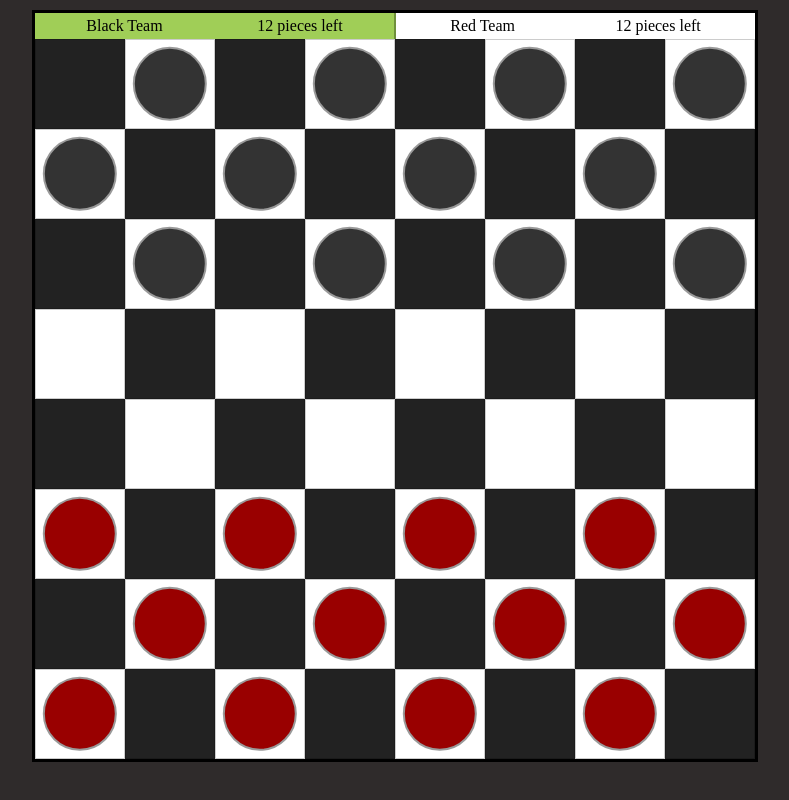
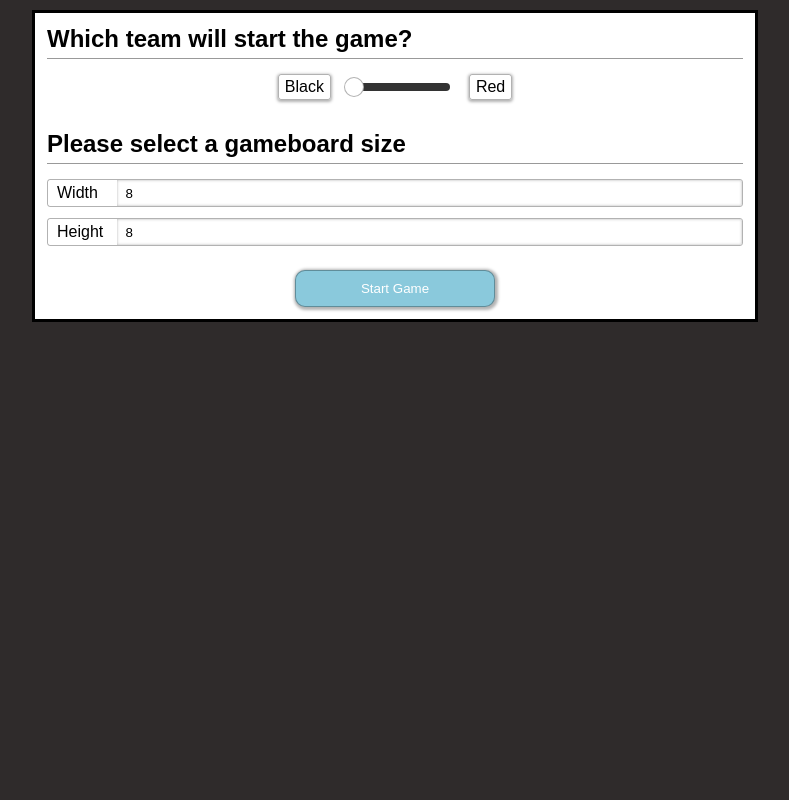
Before and after one commit to IBurn36360/one-day-checkers, a plain HTML site: page index.html in a window 1280 px wide. Shown: the whole page, without its empty margins (245-1034 px from the left). Drawn offline with Linux system fonts and the light colour scheme.

Commit message:
FINISH: Game is complete and should be playable in many settings

```diff
--- a/game.js
+++ b/game.js
@@ -1,6 +1,9 @@
 (function(){
   var GameBoard = class {
-    constructor() {
+    constructor(firstTeam, gameWidth, gameHeight) {
+      GameBoard.GAME_BOARD_HEIGHT = Number(gameHeight) || 8;
+      GameBoard.GAME_BOARD_WIDTH = Number(gameWidth) || 8;
+
       this.gameboard = [];
       this.pieceLockEnabled = false;
 
@@ -33,7 +36,12 @@
         this.gameboard.push(gameRow);
       }
 
-      this.team1.teamIsGoing = true;
+      if (firstTeam === '1') {
+        this.team1.teamIsGoing = true;
+      } else {
+        this.team2.teamIsGoing = true;
+      }
+
 
       this.render();
     }
@@ -445,13 +453,6 @@
         }
       }
 
-      console.log({
-        hasMoved,
-        validMoves,
-        validCaptures,
-        occupiedLocations,
-      });
-
       // Go to each tile and set up the state they need to be in
       if (!hasCaptured) {
         for (var validMove in validMoves) {
@@ -558,7 +559,5 @@
     }
   }
 
-  console.log([
-    new GameBoard(),
-  ]);
+  window.GameBoard = GameBoard;
 }())
--- a/index.html
+++ b/index.html
@@ -2,11 +2,33 @@
 <html lang="en">
 <head>
     <meta charset="UTF-8">
+    <meta name="viewport" content="width=device-width,initial-scale=1" />
     <title>Checkers</title>
     <link rel="stylesheet" href="./style.css">
 </head>
 <body>
-    <main id="gameboard"></main>
+    <main id="gameboard">
+        <form>
+            <h2>Which team will start the game?</h2>
+            <div class="game-setup-team-select">
+                <label for="first-team-black">Black</label>
+                <input id="first-team-black" type="radio" name="firstTeam" value="1" checked />
+                <span class="team-selector-toggle"></span>
+                <label for="first-team-red">Red</label>
+                <input id="first-team-red" type="radio" name="firstTeam" value="2" />
+            </div>
+            <h2>Please select a gameboard size</h2>
+            <div class="game-setup-width">
+                <label for="game-width">Width</label>
+                <input id="game-width" name="gameWidth" type="number" min="4" max="40" value="8">
+            </div>
+            <div class="game-setup-height">
+                <label for="game-height">Height</label>
+                <input id="game-height" name="gameHeight" type="number" min="4" max="40" value="8">
+            </div>
+            <button type="button" onclick="new window.GameBoard(document.querySelector('[name=\'firstTeam\']:checked').value, document.getElementById('game-width').value, document.getElementById('game-height').value)">Start Game</button>
+        </form>
+    </main>
     <script src="./game.js"></script>
 </body>
 </html>
--- a/style.css
+++ b/style.css
@@ -128,3 +128,109 @@ body {
     font-size: 4em;
     font-family: sans-serif;
 }
+
+form {
+    display: flex;
+    padding: 12px;
+    flex-direction: column;
+    font-family: sans-serif;
+}
+
+form h2 {
+    border-bottom: 1px solid rgba(0, 0, 0, .4);
+    margin: 0 0 15px;
+    padding: 0 0 5px;
+    display: block;
+}
+
+form h2:not(:first-child) {
+    margin-top: 30px;
+}
+
+.game-setup-width, .game-setup-height {
+    border: 1px solid rgba(0, 0, 0, .3);
+    border-radius: 3px;
+    overflow: hidden;
+    margin: 0 0 11px;
+    display: flex;
+}
+
+.game-setup-width label, .game-setup-height label {
+    flex-basis: 50px;
+    padding: 4px 9px;
+    flex-grow: 1;
+    flex-shrink: 0;
+}
+
+.game-setup-width input, .game-setup-height input {
+    flex-grow: 1000;
+    flex-shrink: 1;
+    flex-basis: 100px;
+    border: 0;
+    box-shadow: inset 0 0 3px rgba(0, 0, 0, .3);
+    padding: 3px 9px;
+}
+
+form button {
+    margin: 13px auto 0;
+    max-width: 200px;
+    width: 100%;
+    padding: 10px 14px;
+    color:  #FFFFFF;
+    border: 1px solid rgba(0, 0, 0, .3);
+    border-radius: 10px;
+    background: #8ac9dc;
+    box-shadow: 1px 1px 3px 2px rgba(0, 0, 0, .3);
+}
+
+.game-setup-team-select input {
+    display: none;
+}
+
+.game-setup-team-select {
+    display: flex;
+    justify-content: center;
+    align-items: center;
+}
+
+span.team-selector-toggle {
+    display: block;
+    width: 100px;
+    background: #333;
+    height: 8px;
+    margin: 0 19px;
+    border-radius: 5px;
+    position: relative;
+    transition: .4s ease-out;
+}
+
+span.team-selector-toggle:after {
+    content: '';
+    position: absolute;
+    display: block;
+    height: 18px;
+    width: 18px;
+    background: #FFFFFF;
+    border: 1px solid rgba(0, 0, 0, .3);
+    border-radius: 50%;
+    top: 50%;
+    left: 0;
+    transform: translate(-6px, -50%);
+    transition: .4s ease-out;
+}
+
+input:not(:checked) + .team-selector-toggle:after {
+    transform: translate(89px, -50%);
+}
+
+input:not(:checked) + .team-selector-toggle {
+    background: #C00;
+}
+
+.game-setup-team-select label {
+    border: 1px solid rgba(0, 0, 0, .3);
+    padding: 3px 6px;
+    border-radius: 3px;
+    box-shadow: 0px 1px 3px 1px rgba(0, 0, 0, .3);
+    cursor: pointer;
+}
```
